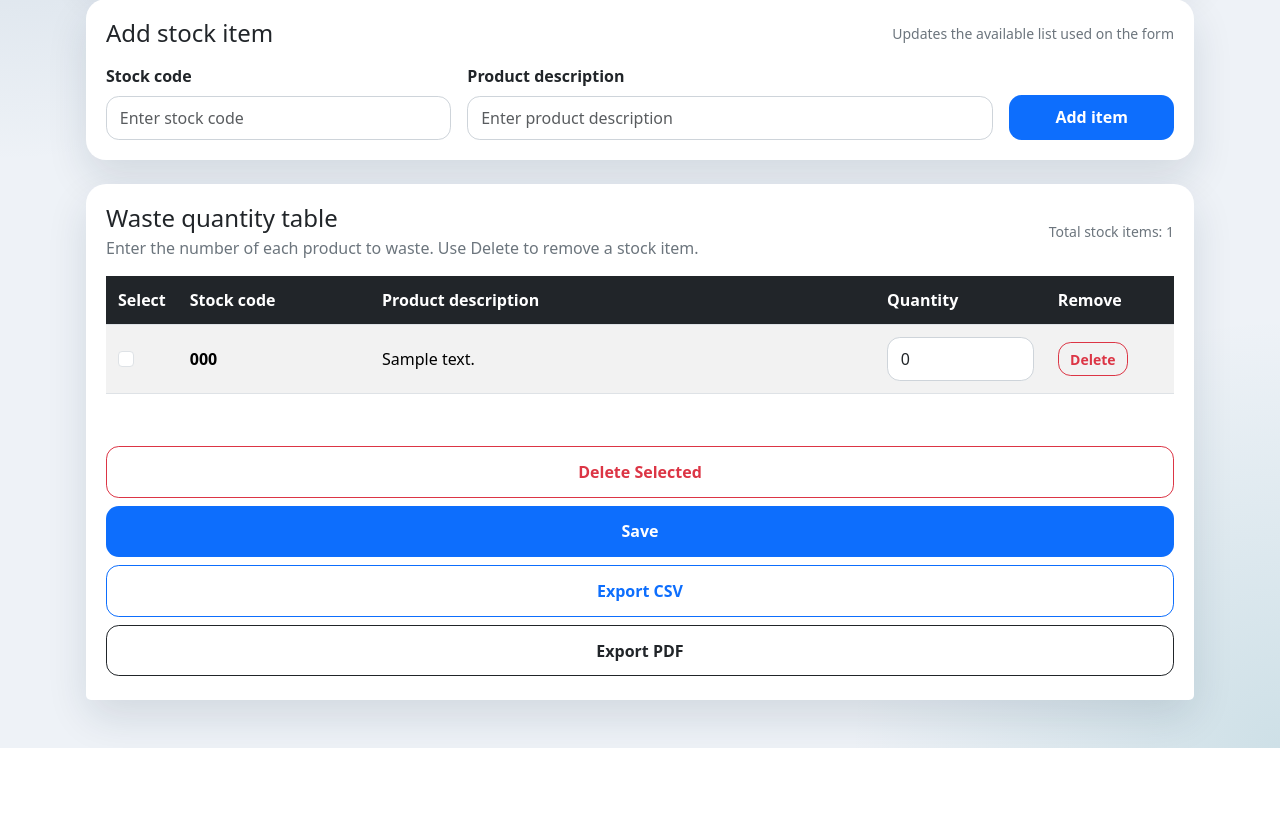
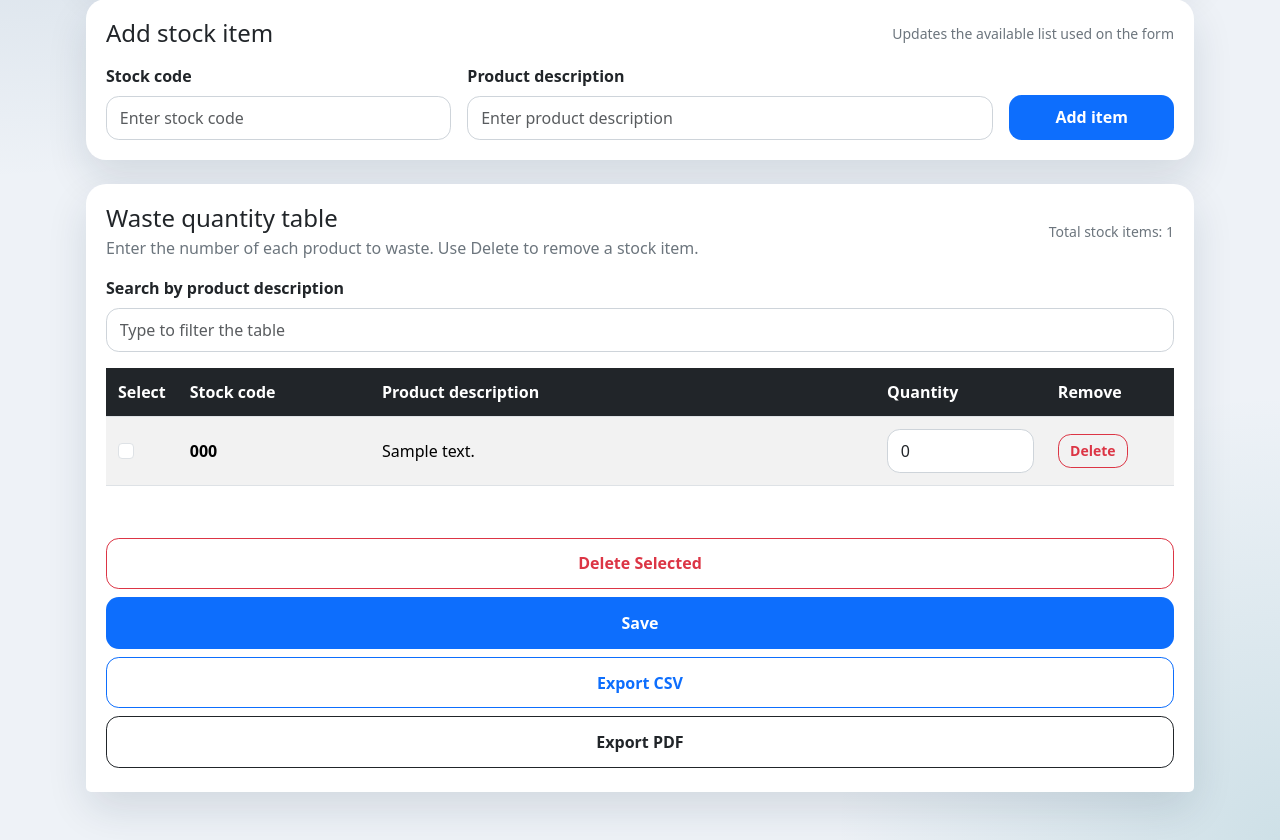
Before and after one commit to Devon-GS/Waste-Management-Online-Form, a Flask app: page / in a window 1280 px wide. Shown: the part 301-1141 px from the top of the page. Before the commit the page ends 1049 px from the top, so only its background shows below. Run offline with Flask 3, Linux system fonts and the light colour scheme; tables that the repository leaves empty hold one stand-in row (values such as "Sample post"); some libraries are stand-ins or nearby versions.

Commit message:
Add search function

```diff
--- a/templates/index.html
+++ b/templates/index.html
@@ -45,8 +45,19 @@
         <div class="text-muted small">Total stock items: {{ stock_items|length }}</div>
       </div>
 
+      <div class="mb-3">
+        <label for="stock-search" class="form-label">Search by product description</label>
+        <input
+          id="stock-search"
+          type="search"
+          class="form-control"
+          placeholder="Type to filter the table"
+          autocomplete="off"
+        />
+      </div>
+
       <div class="table-responsive">
-        <table class="table table-striped align-middle">
+        <table class="table table-striped align-middle" id="stock-table">
           <thead class="table-dark">
             <tr>
               <th style="width: 5%;">Select</th>
@@ -99,6 +110,11 @@
                 <td colspan="5" class="text-center text-muted py-4">No stock items available yet. Add one above to start.</td>
               </tr>
             {% endif %}
+            {% if stock_items %}
+              <tr data-search-empty style="display: none;">
+                <td colspan="5" class="text-center text-muted py-4">No matching product descriptions found.</td>
+              </tr>
+            {% endif %}
           </tbody>
         </table>
       </div>
@@ -121,4 +137,34 @@
     </div>
   </div>
 </form>
+<script>
+  (function () {
+    const input = document.getElementById("stock-search");
+    const table = document.getElementById("stock-table");
+    if (!input || !table) return;
+
+    const rows = Array.from(table.querySelectorAll("tbody tr"));
+
+    function applyFilter() {
+      const query = input.value.trim().toLowerCase();
+      let visibleCount = 0;
+
+      rows.forEach((row) => {
+        const descriptionCell = row.querySelector("td:nth-child(3)");
+        const text = descriptionCell ? descriptionCell.textContent.toLowerCase() : "";
+        const visible = !query || text.includes(query);
+        row.style.display = visible ? "" : "none";
+        if (visible) visibleCount += 1;
+      });
+
+      const existingEmpty = table.querySelector("[data-search-empty]");
+      if (existingEmpty) {
+        existingEmpty.style.display = visibleCount ? "none" : "";
+      }
+    }
+
+    input.addEventListener("input", applyFilter);
+    applyFilter();
+  })();
+</script>
 {% endblock %}
```
